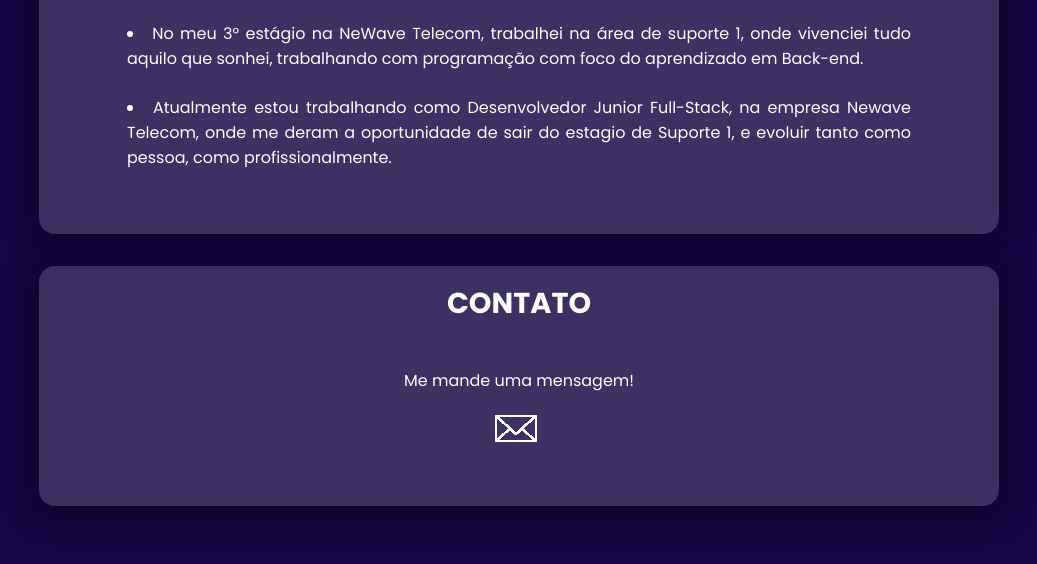
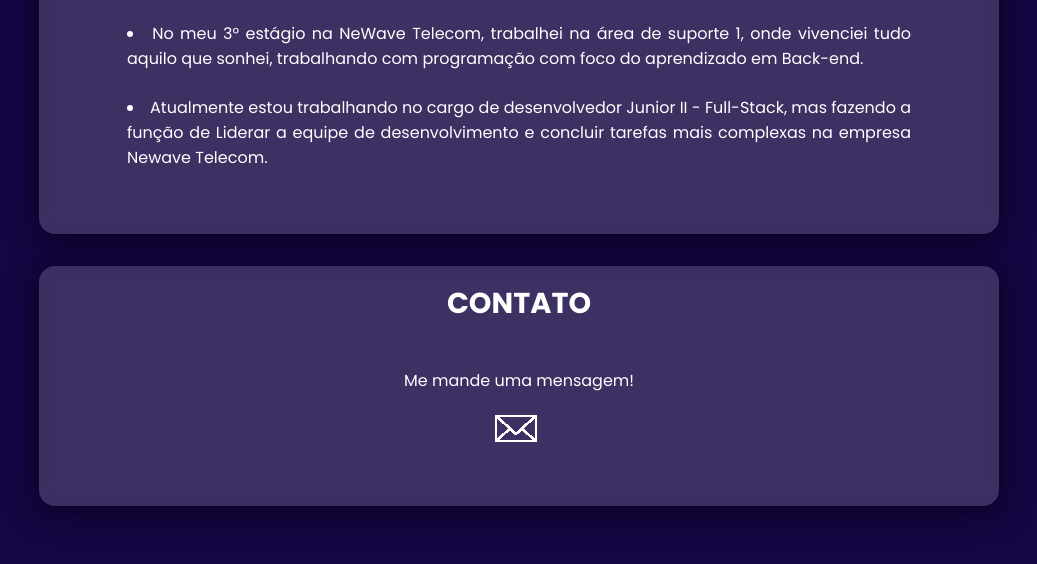
Before and after one commit to FernandoAdyson/Pagina-Sobre-Mim, a plain HTML site: page index.html in a window 1280 px wide. Shown: the part 1030-1594 px from the top of the page, without its empty margins (121-1158 px from the left). Drawn offline with Linux system fonts and the light colour scheme; files whose address does not match are found by name.

Commit message:
atualizando dados de trabalho

```diff
--- a/index.html
+++ b/index.html
@@ -122,9 +122,9 @@
                 em Back-end.
               </li>
               <li class="li">
-                Atualmente estou trabalhando como Desenvolvedor Junior Full-Stack,
-                na empresa Newave Telecom, onde me deram a oportunidade de sair do estagio de Suporte 1,
-                e evoluir tanto como pessoa, como profissionalmente.
+                Atualmente estou trabalhando no cargo de desenvolvedor Junior II - Full-Stack,
+                mas fazendo a função de Liderar a equipe de desenvolvimento e concluir tarefas mais complexas
+                na empresa Newave Telecom.
               </li>
             </div>
           </div>
```
